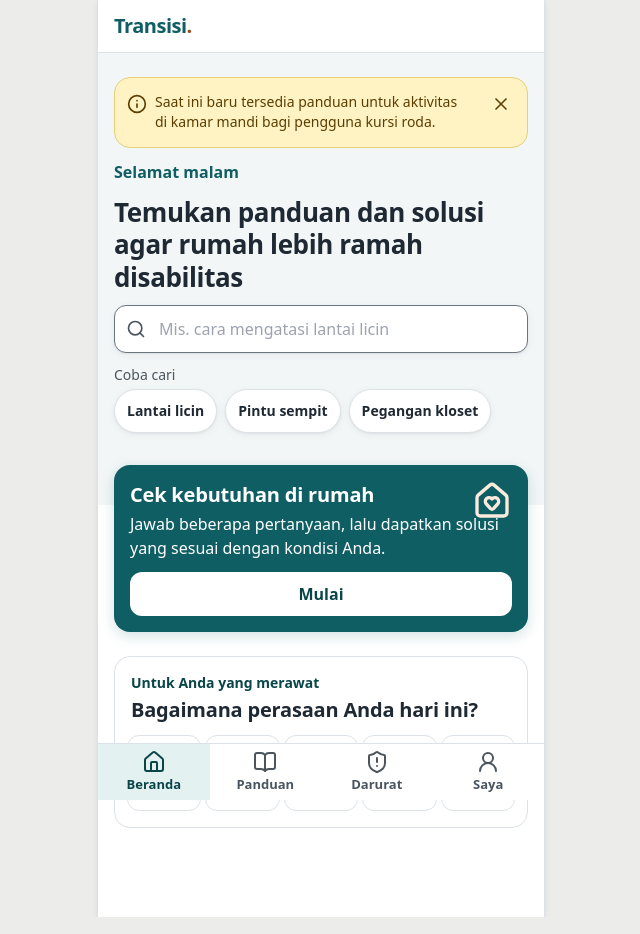
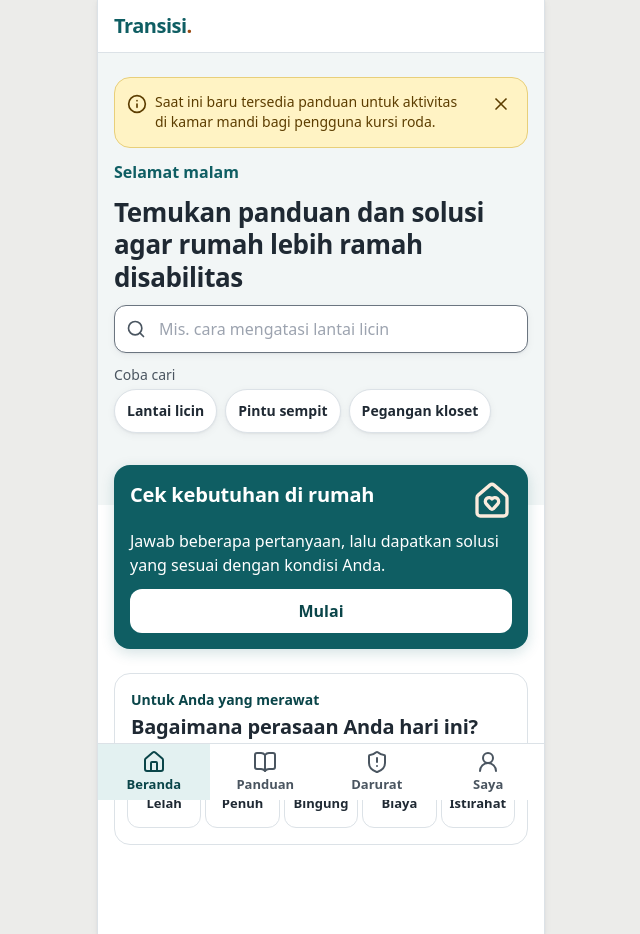
Before and after one commit to titohanafi/transisidnr, a React (Vite) app: page /#/ in a window 1280 px wide. Shown: the whole page, without its empty margins (319-959 px from the left). Built offline with nearby package versions, Linux system fonts and the light colour scheme.

Commit message:
Beranda: ikon kartu utama sebaris dengan judul, tidak menabrak deskripsi
Co-Authored-By: Claude Sonnet 5.5 <noreply@anthropic.com>

```diff
--- a/src/screens/Beranda.tsx
+++ b/src/screens/Beranda.tsx
@@ -104,14 +104,16 @@ export function Beranda() {
 
   const utama = (
     <section
-      className={`relative rounded-kartu bg-utama p-4 text-white ${adaJawaban ? "" : "-mt-16 shadow-angkat"}`}
+      className={`rounded-kartu bg-utama p-4 text-white ${adaJawaban ? "" : "relative -mt-16 shadow-angkat"}`}
       aria-labelledby="jalur-utama"
     >
-      <IkonBeranda kunci={adaJawaban ? "lanjut" : "susun"} className="absolute right-4 top-4 h-10 w-10 text-aksen-muda" />
-      <h3 id="jalur-utama" className="pr-14 text-subjudul">
-        {kartu.judul}
-      </h3>
-      <p className="mt-1 text-isi">{kartu.deskripsi}</p>
+      <div className="flex items-start justify-between gap-3">
+        <h3 id="jalur-utama" className="text-subjudul">
+          {kartu.judul}
+        </h3>
+        <IkonBeranda kunci={adaJawaban ? "lanjut" : "susun"} className="h-10 w-10 text-aksen-muda" />
+      </div>
+      <p className="mt-2 text-isi">{kartu.deskripsi}</p>
       <Link
         to={adaJawaban ? "/rencana" : "/mulai/1"}
         className="tekan mt-isi inline-flex min-h-sentuh w-full items-center justify-center rounded-tombol bg-white px-5 py-2 text-isi font-semibold text-utama-gelap hover:bg-utama-muda"
```
